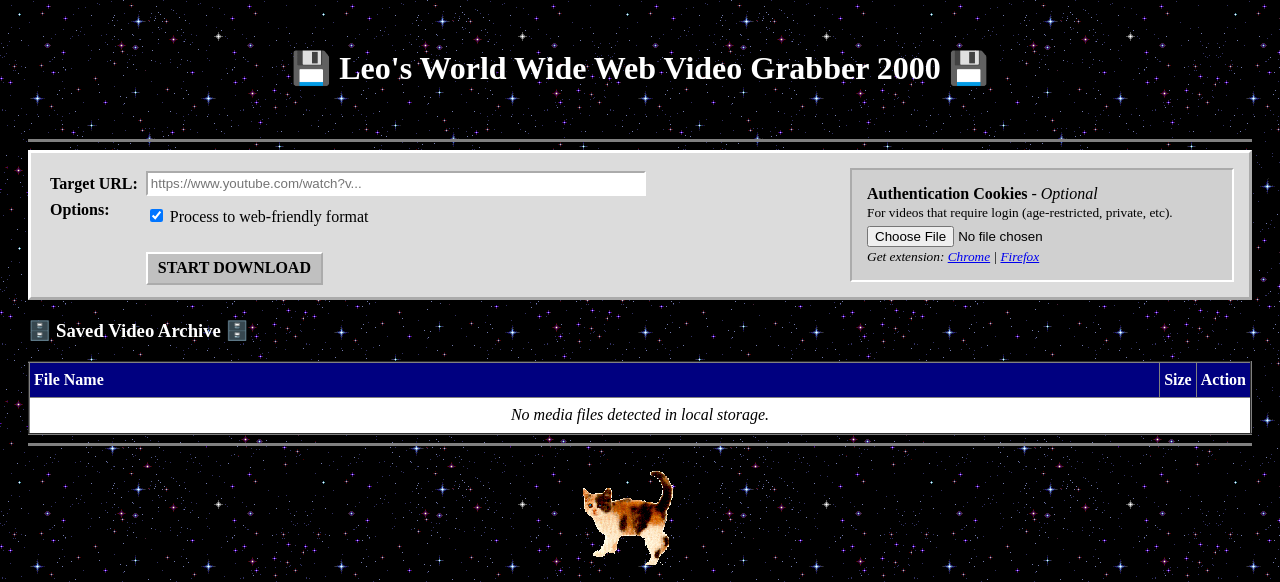
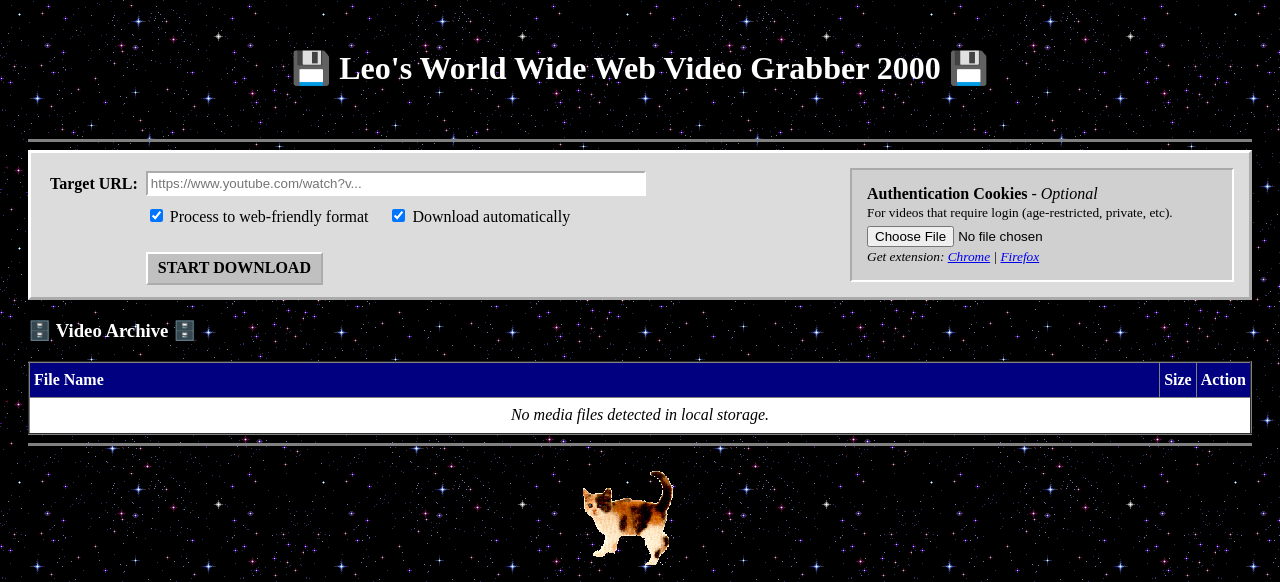
Before and after one commit to LeDutra/Self-Hosted-yt-dlp, a Flask app: page / in a window 1280 px wide. Shown: the top 582 px of the page. Run offline with Flask 3, Linux system fonts and the light colour scheme; parts of the project's set-up code (start-up, migrations or seed data) failed here and were passed over.

Commit message:
Aesthetic changes

```diff
--- a/app.py
+++ b/app.py
@@ -31,12 +31,14 @@ def index():
         pass
     error = request.args.get('error')
     success = request.args.get('success')
-    return render_template('index.html', files=files_data, error=error, success=success)
+    auto_dl = request.args.get('auto_dl')
+    return render_template('index.html', files=files_data, error=error, success=success, auto_dl=auto_dl)
 
 @app.route('/download', methods=['POST'])
 def download_video():
     url = request.form.get('url')
     convert_mp4 = request.form.get('convert') == 'on'
+    auto_download = request.form.get('auto_download') == 'on'
     cookies_file = request.files.get('cookies_file')
 
     if url:
@@ -69,6 +71,13 @@ def download_video():
             if temp_cookie_path and os.path.exists(temp_cookie_path):
                 os.remove(temp_cookie_path)
 
+        if auto_download:
+            try:
+                # Find the most recently downloaded/modified file in the directory
+                latest_file = max([f for f in os.listdir(DOWNLOAD_DIR) if os.path.isfile(os.path.join(DOWNLOAD_DIR, f))], key=lambda x: os.path.getmtime(os.path.join(DOWNLOAD_DIR, x)))
+                return redirect(url_for('index', success=1, auto_dl=latest_file))
+            except ValueError:
+                pass
         return redirect(url_for('index', success=1))
 
     return redirect(url_for('index'))
--- a/templates/index.html
+++ b/templates/index.html
@@ -2,7 +2,7 @@
 <html lang="en">
 <head>
     <meta charset="UTF-8">
-    <title>⚡ Leo's World Wide Web Video Grabber 2000 ⚡</title>
+    <title>💾 Leo's World Wide Web Video Grabber 2000 💾</title>
     <style>
         body {
             background-color: #c0c0c0;
@@ -90,8 +90,14 @@
 </head>
 <body>
 
-    <h1>💾 Leo's World Wide Web Video Grabber 2000 💾</h1>
-    <marquee scrollamount="4"><b>Welcome to Leo's Video Downloader and Archive! Enter a URL below to download videos or store them in the archive.</b></marquee>
+    <h1><a href="{{ url_for('index') }}" style="color: inherit; text-decoration: none;">💾 Leo's World Wide Web Video Grabber 2000 💾</a></h1>
+    <div id="status-banner">
+        {% if success or error %}
+        <div align="center"><b>Download Complete!</b></div>
+        {% else %}
+        <marquee scrollamount="4"><b>Welcome to Leo's Video Downloader and Archive! Enter a URL below to download videos or store them in the archive.</b></marquee>
+        {% endif %}
+    </div>
 
     <hr size="3" color="#808080">
 
@@ -106,7 +112,7 @@
     {% endif %}
 
     <div class="main-box">
-        <form action="/download" method="POST" enctype="multipart/form-data" onsubmit="document.getElementById('loading-zone').style.display='block'; document.getElementById('submit-btn').style.display='none';">
+        <form action="/download" method="POST" enctype="multipart/form-data" onsubmit="document.getElementById('status-banner').innerHTML='<div align=\'center\' style=\'color: #ffffff;\'><b>⏳ Downloading... Please wait! ⏳ Do not close or refresh this page!</b></div>'; document.getElementById('submit-btn').style.display='none';">
             <div style="display: flex; gap: 0px; align-items: stretch; flex-wrap: wrap;">
                 <div style="flex: 1;">
                     <table cellpadding="5" cellspacing="0" style="background: transparent; border: none; height: 100%;">
@@ -117,12 +123,18 @@
                             </td>
                         </tr>
                         <tr style="background: transparent;">
-                            <td style="border: none; vertical-align: top;"><b>Options:</b></td>
+                            <td style="border: none; vertical-align: top;"></td>
                             <td style="border: none; vertical-align: top;">
                                 <div style="display: flex; flex-direction: column; justify-content: space-between; padding-top: 5px; height: 100%;">
-                                    <div>
-                                        <input type="checkbox" id="convert" name="convert" checked>
-                                        <label for="convert">Process to web-friendly format</label>
+                                    <div style="display: flex; gap: 20px; flex-wrap: wrap;">
+                                        <div>
+                                            <input type="checkbox" id="convert" name="convert" checked>
+                                            <label for="convert">Process to web-friendly format</label>
+                                        </div>
+                                        <div>
+                                            <input type="checkbox" id="auto_download" name="auto_download" checked>
+                                            <label for="auto_download">Download automatically</label>
+                                        </div>
                                     </div>
                                     <div style="margin-top: 15px;">
                                         <input type="submit" id="submit-btn" class="btn" value="START DOWNLOAD">
@@ -142,15 +154,9 @@
                 </div>
             </div>
         </form>
-
-        <div id="loading-zone" style="display: none; text-align: center; margin-top: 20px; padding-top: 15px; border-top: 2px dashed #808080;">
-            <h3 style="color: #000080; text-shadow: 1px 1px #fff; margin-bottom: 10px;">⏳ DOWNLOADING... PLEASE WAIT ⏳</h3>
-            <br><br>
-            <small><i>Do not close or refresh this page. The server is crunching the video data!</i></small>
-        </div>
     </div>
 
-    <h3>🗄️ Saved Video Archive 🗄️</h3>
+    <h3>🗄️ Video Archive 🗄️</h3>
     <table class="archive-table" border="2" cellpadding="2">
         <thead>
             <tr>
@@ -193,5 +199,20 @@
     </div>
     <p style="text-align: center; font-size: 0.8em;">Constructed using optimized HTML 3.2 standards. Best viewed in Netscape Navigator.</p>
 
+    {% if auto_dl %}
+    <script>
+        window.onload = function() {
+            window.location.href = "{{ url_for('serve_video', filename=auto_dl) }}";
+        };
+    </script>
+    {% endif %}
+
+    {% if success or error %}
+    <script>
+        setTimeout(function() {
+            window.location.href = "{{ url_for('index') }}";
+        }, 2000);
+    </script>
+    {% endif %}
 </body>
 </html>
```
